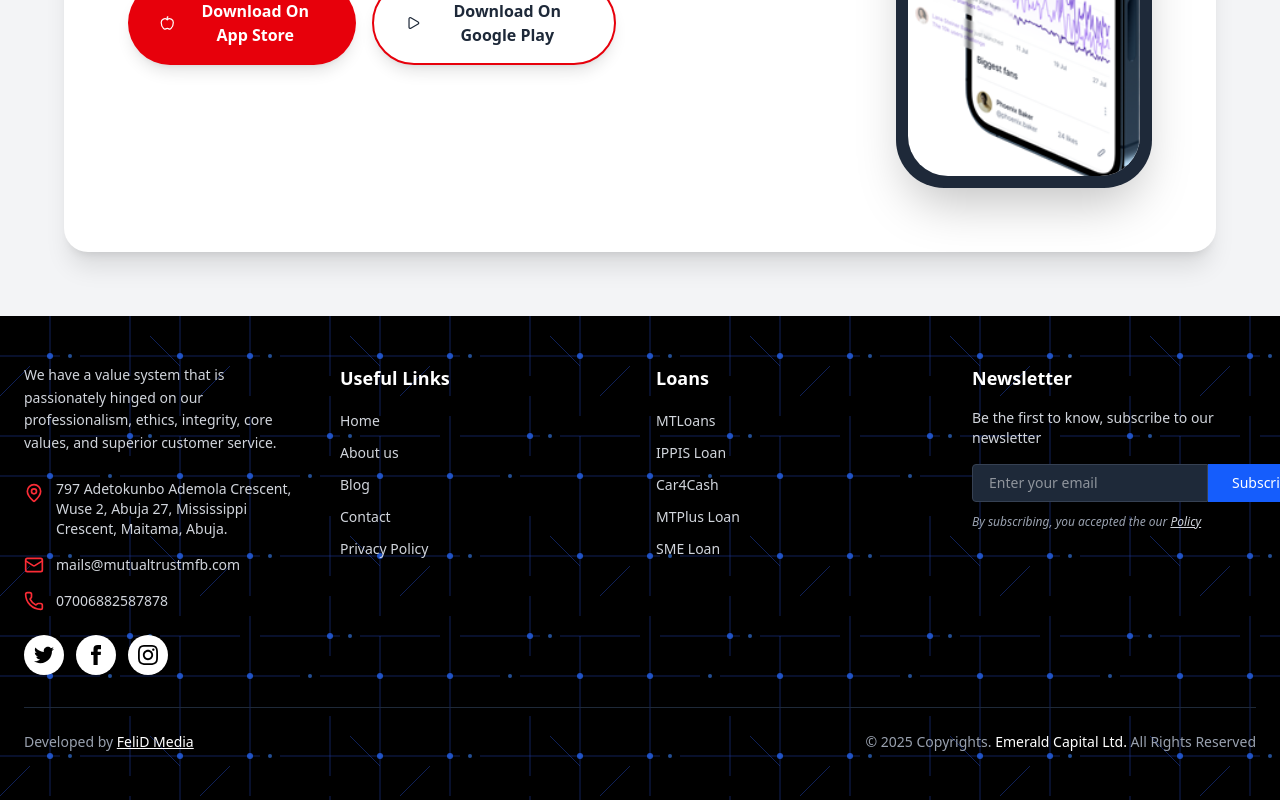
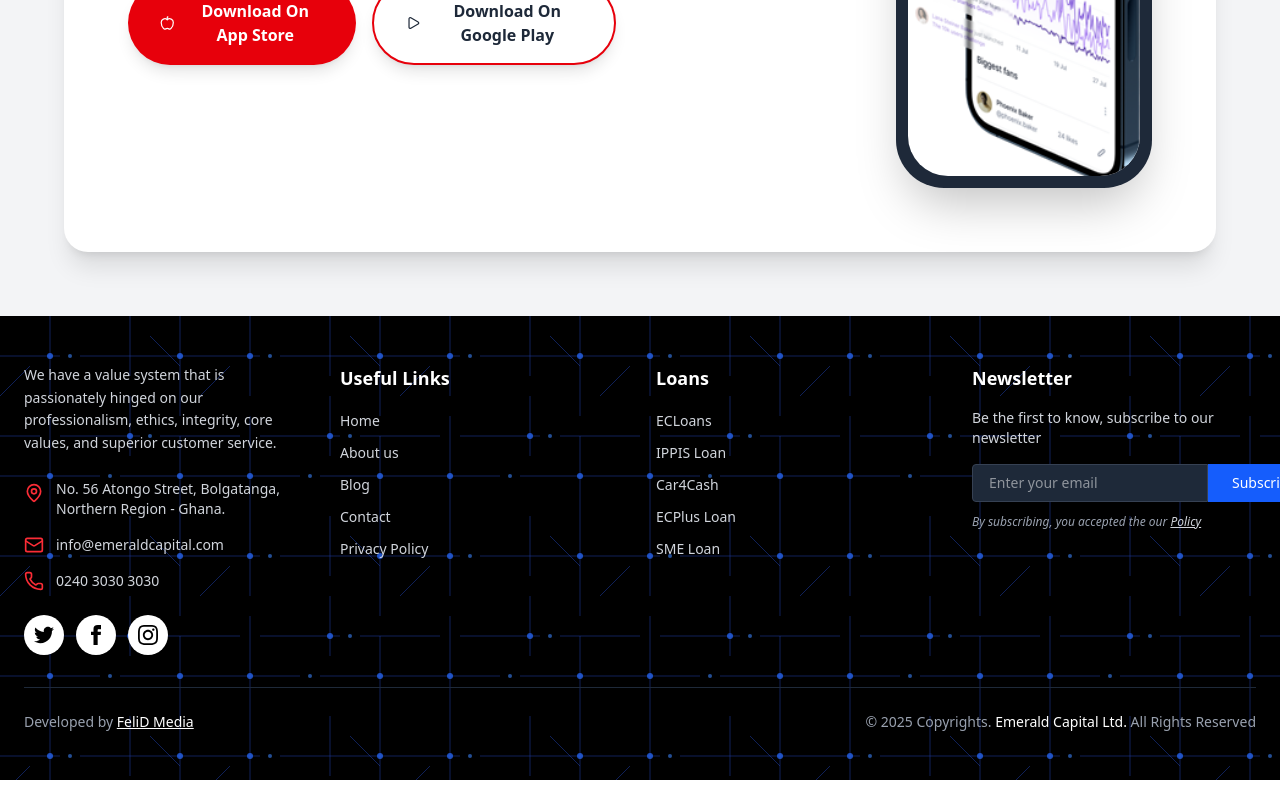
Before and after one commit to felix-atoma/emerald-capital, a React (Vite) app: page / in a window 1280 px wide. Shown: the part 9576-10376 px from the top of the page. Built offline with nearby package versions, Linux system fonts and the light colour scheme.

Commit message:
Corrections on the Navbar and Footer

```diff
--- a/src/components/Footer.jsx
+++ b/src/components/Footer.jsx
@@ -63,21 +63,21 @@ const Footer = () => {
               <div className="flex items-start gap-3">
                 <MapPin className="w-5 h-5 text-red-500 flex-shrink-0 mt-1" />
                 <p className="text-gray-300 text-sm">
-                  797 Adetokunbo Ademola Crescent, Wuse 2, Abuja 27, Mississippi Crescent, Maitama, Abuja.
+                  No. 56 Atongo Street, Bolgatanga, Northern Region - Ghana.
                 </p>
               </div>
 
               <div className="flex items-center gap-3">
                 <Mail className="w-5 h-5 text-red-500 flex-shrink-0" />
-                <a href="mailto:mails@mutualtrustmfb.com" className="text-gray-300 text-sm hover:text-blue-400 transition-colors">
-                  mails@mutualtrustmfb.com
+                <a href="mailto:info@emeraldcapital.com" className="text-gray-300 text-sm hover:text-blue-400 transition-colors">
+                  info@emeraldcapital.com
                 </a>
               </div>
 
               <div className="flex items-center gap-3">
                 <Phone className="w-5 h-5 text-red-500 flex-shrink-0" />
-                <a href="tel:07006882587878" className="text-gray-300 text-sm hover:text-blue-400 transition-colors">
-                  07006882587878
+                <a href="tel:+23324030303030" className="text-gray-300 text-sm hover:text-blue-400 transition-colors">
+                  0240 3030 3030
                 </a>
               </div>
             </div>
@@ -118,10 +118,10 @@ const Footer = () => {
           <div>
             <h3 className="text-white font-semibold text-lg mb-4">Loans</h3>
             <ul className="space-y-2">
-              <li><a href="mtloans" className="text-gray-300 text-sm hover:text-blue-400 transition-colors">MTLoans</a></li>
+              <li><a href="mtloans" className="text-gray-300 text-sm hover:text-blue-400 transition-colors">ECLoans</a></li>
               <li><a href="ippis-loans" className="text-gray-300 text-sm hover:text-blue-400 transition-colors">IPPIS Loan</a></li>
               <li><a href="car4cash" className="text-gray-300 text-sm hover:text-blue-400 transition-colors">Car4Cash</a></li>
-              <li><a href="mtplus-loans" className="text-gray-300 text-sm hover:text-blue-400 transition-colors">MTPlus Loan</a></li>
+              <li><a href="mtplus-loans" className="text-gray-300 text-sm hover:text-blue-400 transition-colors">ECPlus Loan</a></li>
               <li><a href="sme-loan" className="text-gray-300 text-sm hover:text-blue-400 transition-colors">SME Loan</a></li>
             </ul>
           </div>
--- a/src/components/Navbar.jsx
+++ b/src/components/Navbar.jsx
@@ -10,7 +10,7 @@ const navLinks = [
   { label: "Banking", dropdown: ["Savings Accounts", "Corporate Accounts"] },
   {
     label: "Loans",
-    dropdown: ["MTLoans", "IPPIS Loans", "Car4Cash", "MTPlus Loans", "SME Loan"],
+    dropdown: ["ECLoans", "IPPIS Loans", "Car4Cash", "ECPlus Loans", "SME Loan"],
   },
   {
     label: "Investment",
```
